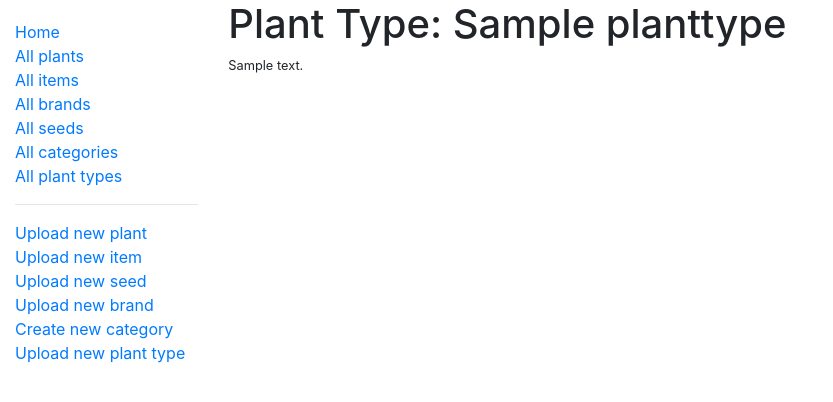
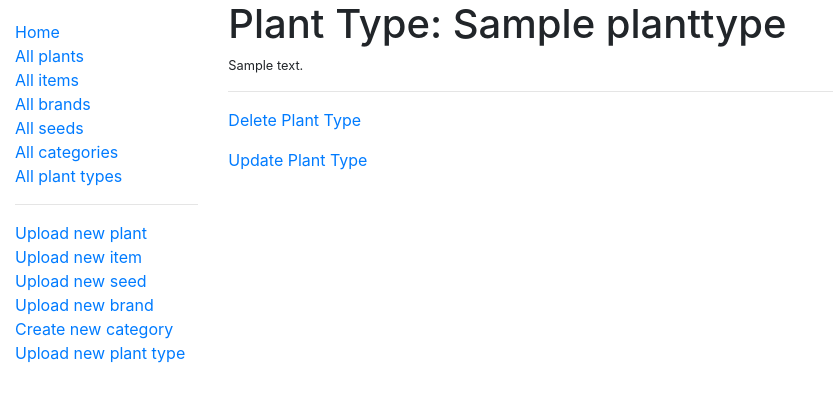
Before and after one commit to juanbrk/odin-inventory-app, a Node server app: page /catalog/plant-type/600000000000000000000001 in a window 1280 px wide. Shown: the top 402 px of the page, without its empty margins (0-833 px from the left). Run offline with Node 20, Linux system fonts and the light colour scheme; tables that the repository leaves empty hold one stand-in row (values such as "Sample post"); some libraries are stand-ins or nearby versions.

Commit message:
Implemented Plant type upload page

```diff
--- a/controllers/plantTypeController.js
+++ b/controllers/plantTypeController.js
@@ -90,10 +90,53 @@ exports.plant_type_delete_post = function(req, res) {
 
 // Display PlantType update form on GET.
 exports.plant_type_update_get = function(req, res) {
-    res.send('NOT IMPLEMENTED: PlantType update GET');
+  PlantType.findById(req.params.id)
+  .exec(function (err, plant_type) {
+      if (err) { return next(err); }
+      if (plant_type==null) { // No results.
+          var err = new Error('Plant Type not found');
+          err.status = 404;
+          return next(err);
+      }
+      // Successful, so render.
+      res.render('plant_type_form', { title: 'Update Plant Type: '+ plant_type.name, plant_type: plant_type });
+  })
 };
 
 // Handle PlantType update on POST.
-exports.plant_type_update_post = function(req, res) {
-    res.send('NOT IMPLEMENTED: PlantType update POST');
-};
+exports.plant_type_update_post =  [
+  // Validate and santise the name field.
+  body('name', 'Plant Type name required').trim().isLength({ min: 1 }).escape(),
+  body('description', 'Description is not correct' ).optional().trim().escape(),
+
+
+  (req, res, next) => {
+
+    // Extract the validation errors from a request.
+    const errors = validationResult(req);
+
+    // Create a plant_type object with escaped and trimmed data.
+    var plant_type = new PlantType(
+      {
+        name: req.body.name,
+        description: req.body.description
+      }
+    );
+
+    if (!errors.isEmpty()) {
+      // There are errors. Render the form again with sanitized values/error messages.
+      res.render('plant_type_form', { title: 'Update Plant Type: ' + plant_type.name, plant_type: plant_type, errors: errors.array()});
+      return;
+    }
+    else {
+      // Data from form is valid. Update the record.
+      plant_type._id = req.params.id //This is required, or a new ID will be assigned!
+
+      PlantType.findByIdAndUpdate(req.params.id, plant_type, {}, function (err,thePlantType) {
+        if (err) { return next(err); }
+        // Successful - redirect to book detail page.
+        res.redirect(thePlantType.url);
+      });
+    }
+  }
+];
--- a/views/plant_type_detail.pug
+++ b/views/plant_type_detail.pug
@@ -4,3 +4,9 @@ block content
 
   h1 Plant Type: #{plant_type.name}
   p.small #{plant_type.description}
+
+  hr
+  p
+    a(href=plant_type.url+'/delete') Delete Plant Type
+  p
+    a(href=plant_type.url+'/update') Update Plant Type
--- a/views/plant_type_form.pug
+++ b/views/plant_type_form.pug
@@ -9,7 +9,11 @@ block content
       input#name.form-control(type='text', placeholder='Herb, Interior, etc.' name='name' value=(undefined===plant_type ? '' : plant_type.name))
     div.form-group
       label(for='description') Description:
-      textarea#summary.form-control(type='textarea', placeholder='Description (Max 250 characters)' name='description')
+      textarea#summary.form-control(
+        type='textarea'
+        placeholder='Description (Max 250 characters)'
+        name='description'
+      ) #{(undefined===plant_type ? '' : plant_type.description)}
     button.btn.btn-primary(type='submit') Submit
 
   if errors
```
